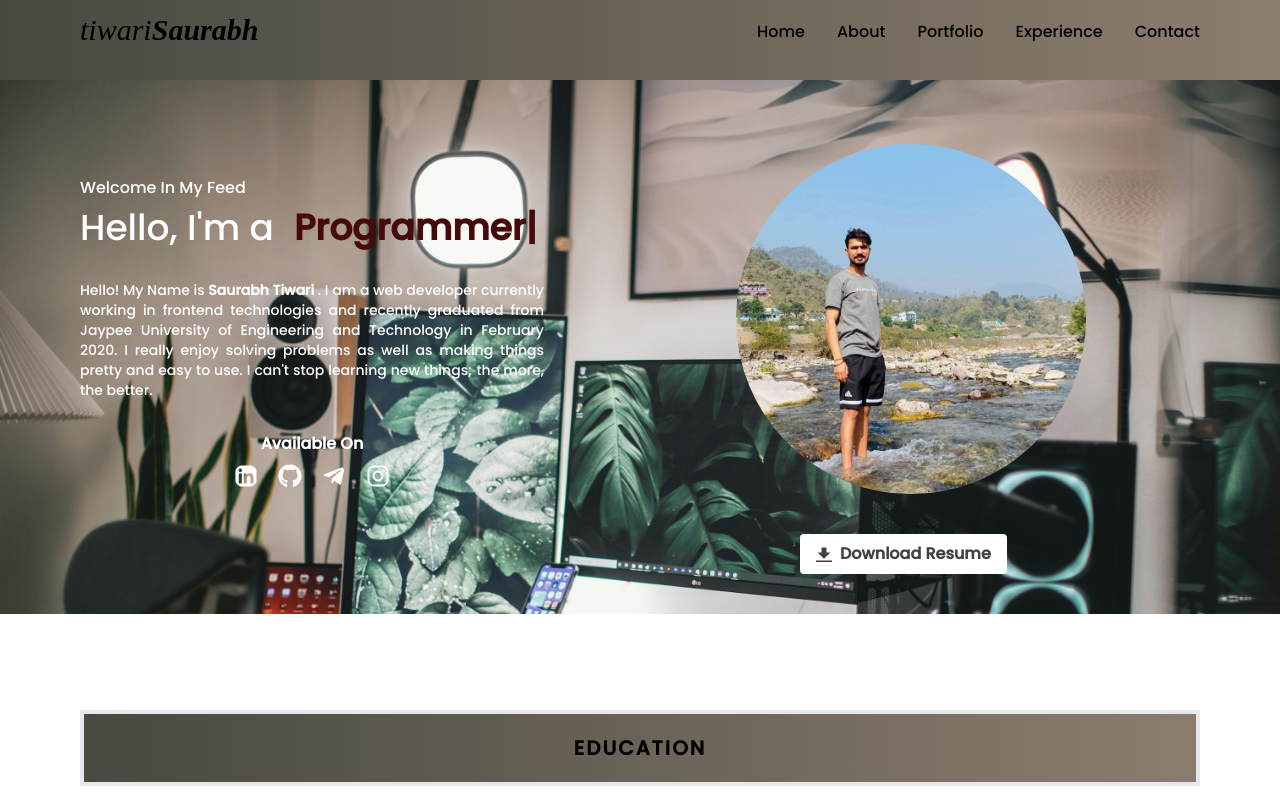
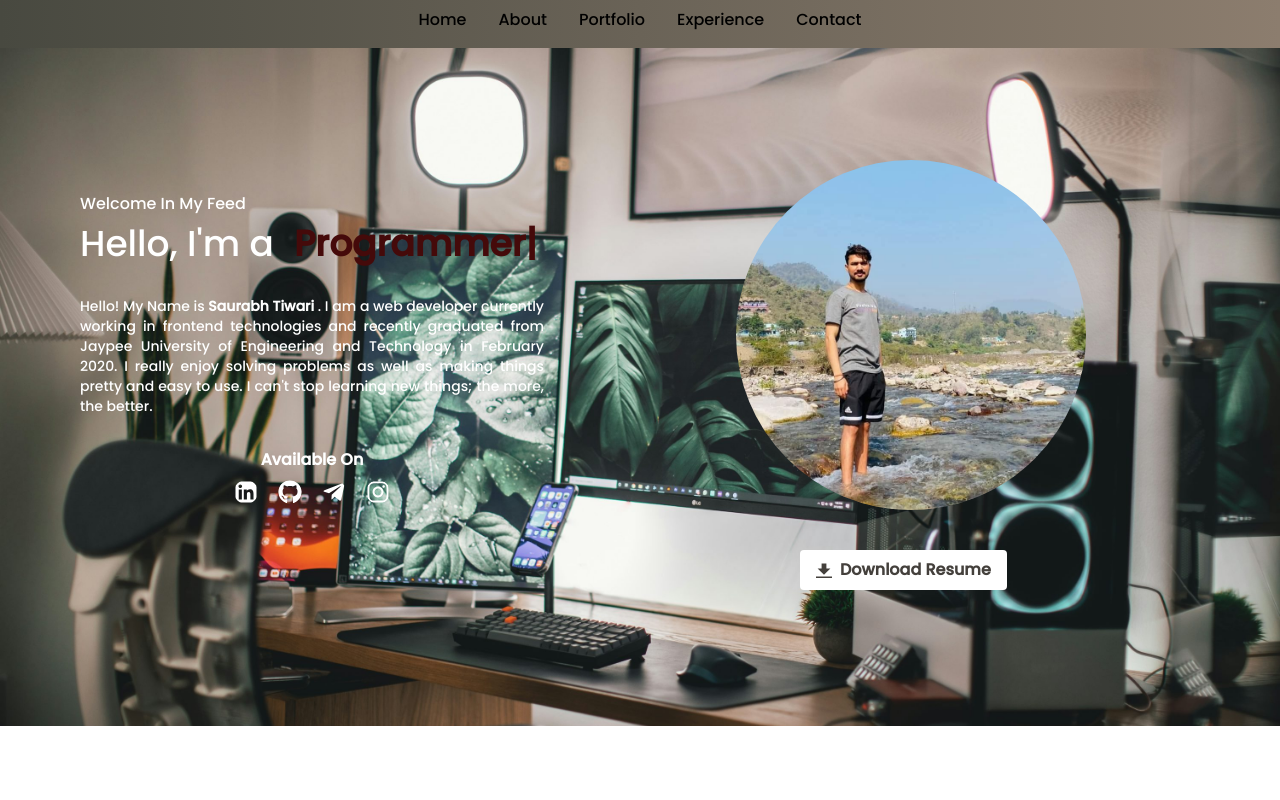
Before and after one commit to saurabhtiw24/portfolio, a React (Vite) app: page / in a window 1280 px wide. Shown: the top 800 px of the page. Built offline with nearby package versions, Linux system fonts and the light colour scheme.

Commit message:
Change New

```diff
--- a/src/components/Contact.jsx
+++ b/src/components/Contact.jsx
@@ -7,8 +7,8 @@ function Contact() {
             <h1 className='bg-gradient-to-r from-navcol to-navcoll font-bold text-xl box-content p-4 border-4 text-center md:py-5 tracking-widest'>Contact ME</h1>
             <div className='flex flex-col items-center justify-center mt-10'>
             <form
-             className='bg-slate-200 w-96 px-8 py-6 shadow-xl rounded-xl' name="contactME" method="post" data-netlify="true" onSubmit="submit">
-                <input type='hidden' name='form-name' value="contactME" />
+             className='bg-slate-200 w-96 px-8 py-6 shadow-xl rounded-xl' name="contactme" method="post" data-netlify="true" onSubmit="submit">
+                <input type='hidden' name='form-name' value="contactme" />
                 <h1 className='font-bold text-xl text-center'>Send Your Message</h1>
                 <div className='flex flex-col mt-10 space-y-3'>
                     <label>Full Name</label>
--- a/src/components/Home.jsx
+++ b/src/components/Home.jsx
@@ -10,7 +10,7 @@ import resume from "../../src/assets/resume.pdf"
 function Home() {
   return (
     <>
-    <div name="Home" className='bg-[url("/src/assets/HOMEIMG.jpg")] h-auto bg-cover bg-no-repeat'>
+    <div name="Home" className='bg-[url("/src/assets/HOMEIMG.jpg")] size-full py-4 bg-cover bg-no-repeat'>
     <div className='max-w-screen-2xl container mx-auto px-4 md:px-20 my-20'>
         <div className='flex flex-col md:flex-row'>
             <div className='md:w-1/2 mt-5 md:mt-24 space-y-2 order-2 md:order-1'>
@@ -47,7 +47,7 @@ function Home() {
               </ul>
             </div>
             </div>
-            <div className='md:w-1/2 md:ml-48 md:mt-16 mt-14 order-1'>
+            <div className='md:w-1/2 md:ml-48 md:mt-16 mt-0 order-1'>
                 <img src={pic} className='rounded-full md:w-[350px] md:h-[350px]'/>
                 <a href={resume} download='resume'>
                 <button className="bg-white hover:bg-stone-700 hover:text-white text-stone-700 font-bold md:mx-16 mx-24 md:my-10 my-4 py-2 px-4 rounded inline-flex items-center">
--- a/src/components/Navbar.jsx
+++ b/src/components/Navbar.jsx
@@ -29,15 +29,11 @@ function Navbar() {
     ]
   return (
     <>
-    <div className='bg-gradient-to-r from-navcol to-navcoll max-w-screen-2xl container mx-auto px-4 md:px-20 h-20 fixed top-0 left-0 right-0'>
-        <div className='flex justify-between items-center h-16'>
-            <div className='flex space-x-2'>
-                <h1 className='md:flex text-3xl italic font-["Brush_Script"] absolute top-3'>tiwari
-                <p className='text-3xl font-semibold'>Saurabh</p></h1>
-            </div>
+    <div className='bg-gradient-to-r from-navcol to-navcoll max-w-screen-2xl container mx-auto px-4 md:px-20 h-12 fixed top-0 left-0 right-0'>
+        <div className='flex md:items-center md:justify-center justify-end items-center h-10'>
             {/* Desktop Navbar */}
             <div>
-                <ul className='hidden md:flex space-x-8'>
+                <ul className='hidden items-center md:flex space-x-8'>
                 {
                         navItems.map((item) => (
                             <li className="hover:scale-105 hover:text-white duration-200 cursor-pointer" key={item.id}>
```
